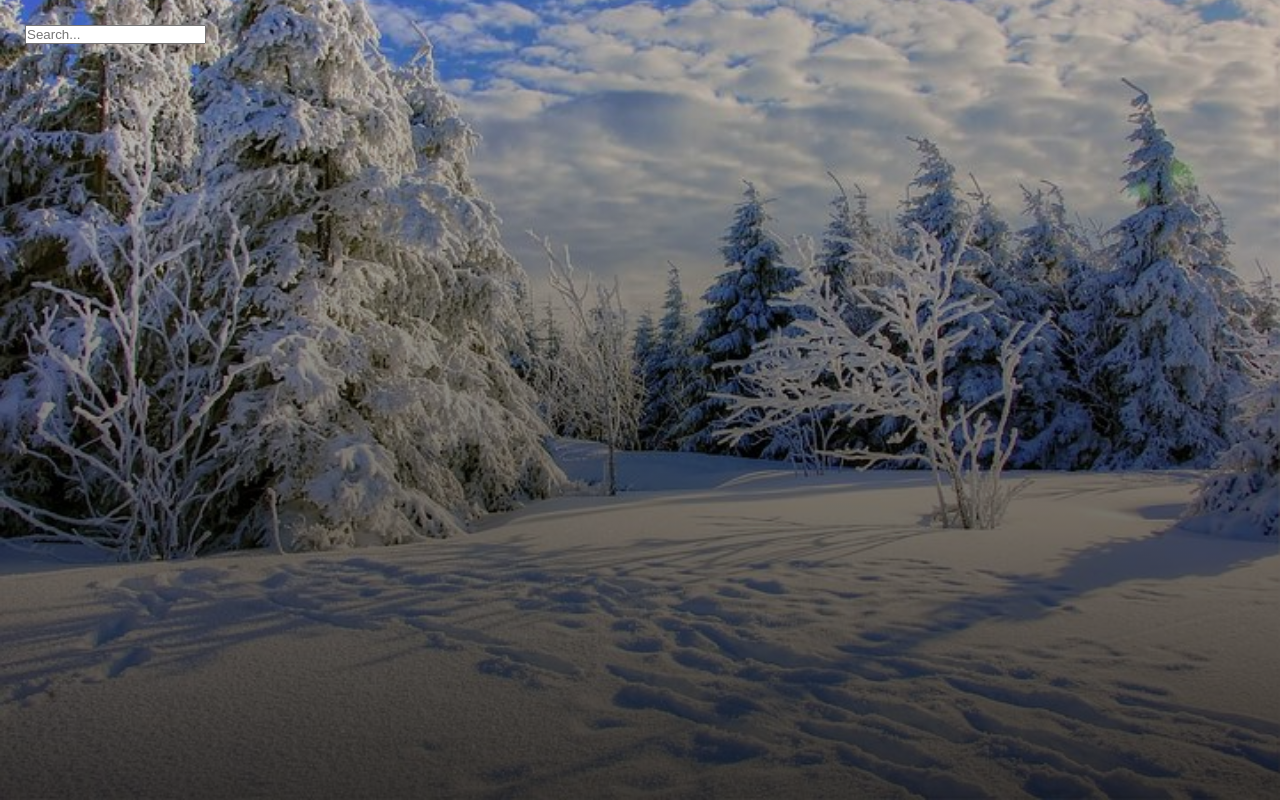
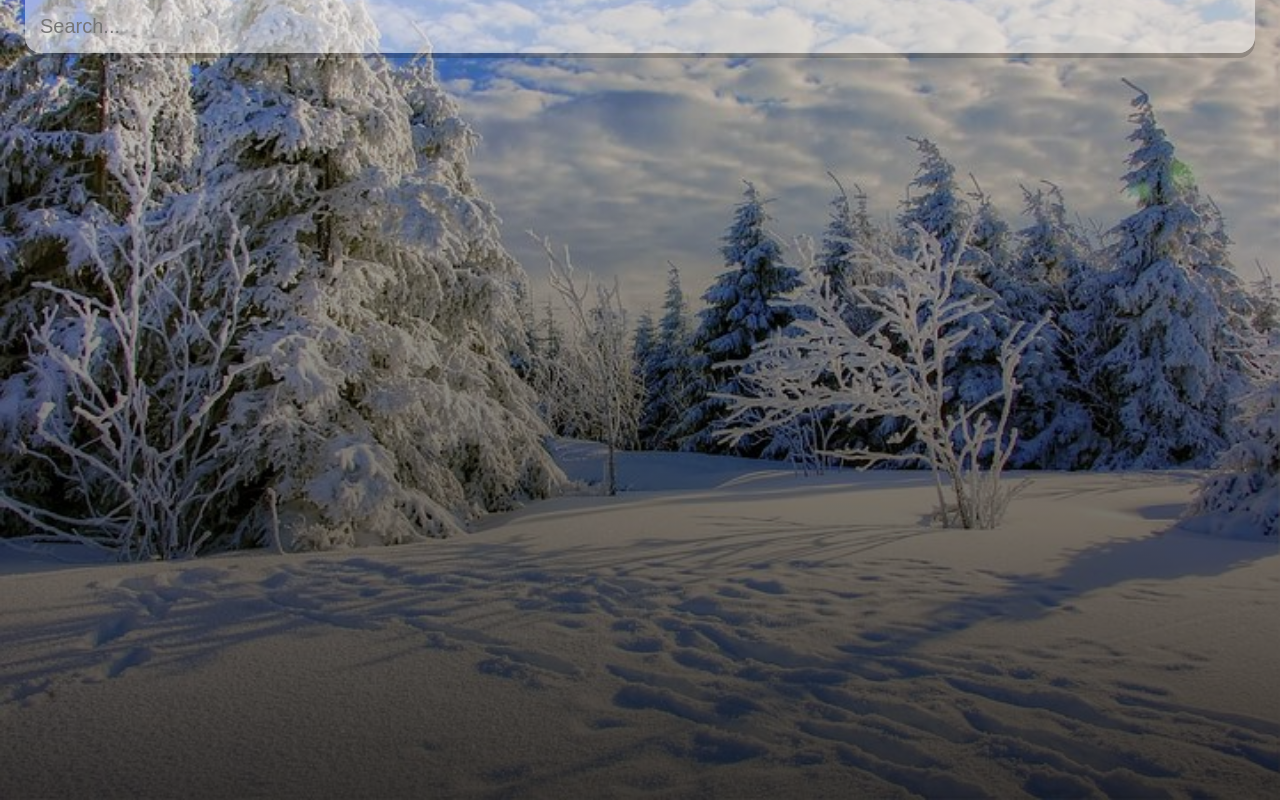
Before and after one commit to Tomisin-O/Weather-app, a React (Create React App) app: page / in a window 1280 px wide. Built offline with nearby package versions, Linux system fonts and the light colour scheme.

Commit message:
Search-box styling

```diff
--- a/src/index.css
+++ b/src/index.css
@@ -24,3 +24,43 @@
   background-image: linear-gradient(to bottom, rgba(0, 0, 0, 0.2), rgba(0, 0, 0, 0.75));
   padding: 25px;
 }
+
+
+.search-box {
+  width: 100%;
+  margin: 0 0 75px;
+}
+
+.search-box .search-bar {
+  display: block;
+  width: 100%;
+  padding: 15px;
+
+  appearance: none;
+  background: none;
+  border: none;
+  outline: none;
+
+  background-color: rgba(255, 255, 255, 0.5);
+  border-radius: 0px 0px 16px 16px;
+  margin-top: -25px;
+
+  box-shadow: 0px 5px rgba(0, 0, 0, 0.2);
+
+  color: #313131;
+  font-size: 20px;
+
+  transition: 0.4s ease;
+}
+
+.search-box .search-bar:focus {
+  background-color: rgba(255, 255, 255, 0.75);
+}
+
+.location-box .location {
+  color: #FFF;
+  font-size: 32px;
+  font-weight: 500;
+  text-align: center;
+  text-shadow: 3px 3px rgba(50, 50, 70, 0.5);
+}
```
